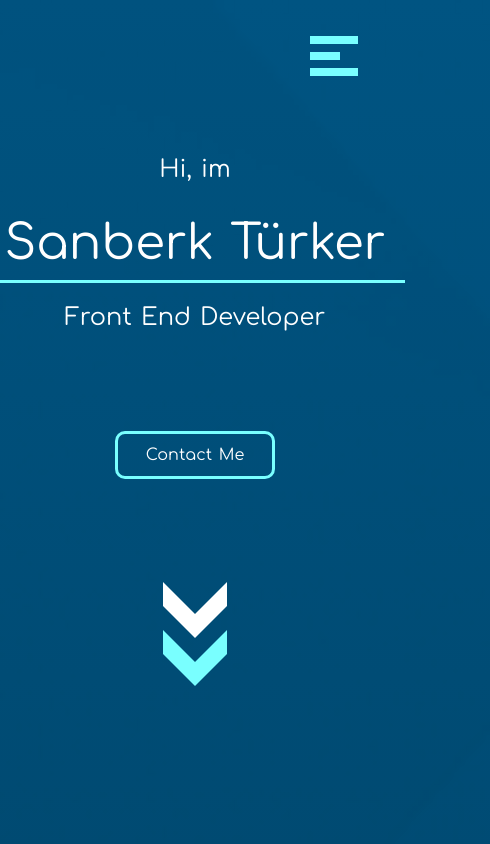
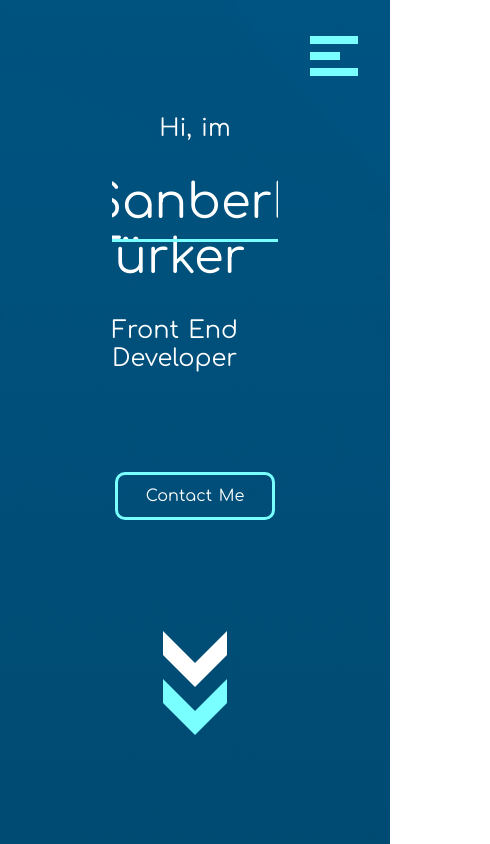
Before and after one commit to sanberkHax/portfolio, a Next.js app: page / in a window 390 px wide. Shown: the top 844 px of the page, 490 px wide, since content can reach past the window. Built offline with nearby package versions, Linux system fonts and the light colour scheme.

Commit message:
Fix responsiveness

```diff
--- a/stylesheets/base/_base.scss
+++ b/stylesheets/base/_base.scss
@@ -53,6 +53,6 @@ label {
 main {
   padding: 0rem 7rem;
   @media (max-width: $large) {
-    padding: 0rem;
+    padding: auto;
   }
 }
--- a/stylesheets/components/_about.scss
+++ b/stylesheets/components/_about.scss
@@ -3,6 +3,8 @@
   position: relative;
   align-items: center;
   justify-content: center;
+  overflow-x: hidden;
+
   margin-top: 35rem;
   // height: 100vh;
   // display: block;
--- a/stylesheets/components/_contact.scss
+++ b/stylesheets/components/_contact.scss
@@ -3,6 +3,7 @@
   height: 88vh;
   margin-top: 25rem;
   padding: 0 2rem;
+  overflow-x: hidden;
   flex-direction: column;
   justify-content: center;
   // align-items: center;
--- a/stylesheets/components/_home.scss
+++ b/stylesheets/components/_home.scss
@@ -5,6 +5,8 @@
   align-items: center;
   height: 100vh;
   scroll-snap-align: start;
+  overflow-x: hidden;
+
   flex-direction: column;
 
   // scroll-snap-stop: always;
--- a/stylesheets/components/_projects.scss
+++ b/stylesheets/components/_projects.scss
@@ -4,6 +4,8 @@
   display: flex;
   flex-direction: column;
   height: 100vh;
+  overflow-x: hidden;
+
   margin-top: 25rem;
   align-items: center;
   .details-btn {
```
